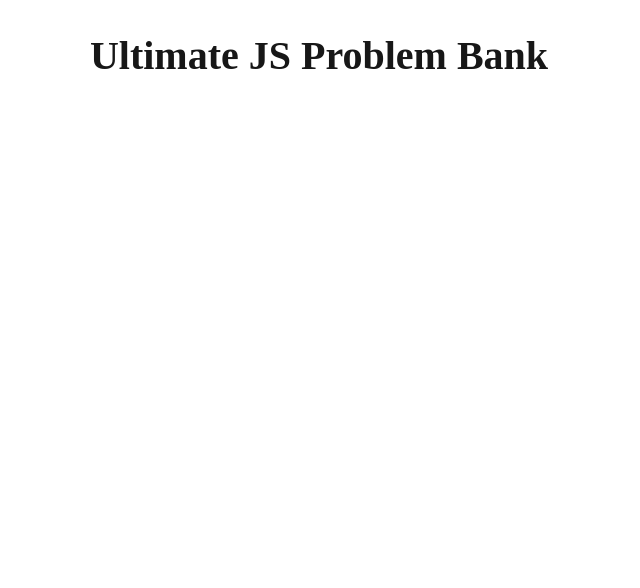
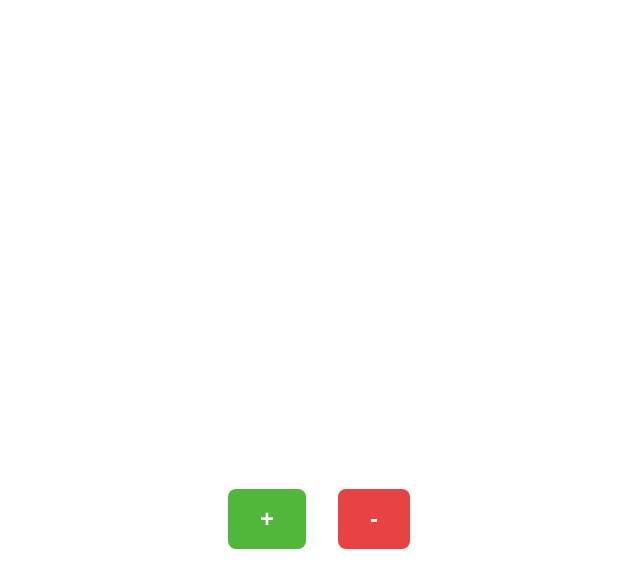
Before and after one commit to DemonDaddy22/ultimate-js-problem-bank, a Next.js app in the folder react/: page / in a window 1280 px wide. Shown: the top 588 px of the page, without its empty margins (321-961 px from the left). Built offline with nearby package versions, Linux system fonts and the light colour scheme.

Commit message:
Create a counter app

```diff
--- a/react/src/app/page.tsx
+++ b/react/src/app/page.tsx
@@ -1,9 +1,10 @@
+import Counter from '@/components/Counter';
 import styles from '@/styles/page.module.css';
 
 const Home = () => {
   return (
-    <main>
-      <h1 className={styles.heading}>Ultimate JS Problem Bank</h1>
+    <main className={styles.main}>
+      <Counter />
     </main>
   );
 };
--- /dev/null
+++ b/react/src/components/Counter/index.tsx
@@ -0,0 +1,35 @@
+/**
+ * Problem link - https://bigfrontend.dev/react/The-React-Counter
+ */
+
+'use client';
+import React, { useState } from 'react';
+import styles from '@/styles/counter.module.css';
+
+const Counter: React.FC = () => {
+  const [count, setCount] = useState<number>(0);
+
+  const handleIncrement = () => {
+    setCount(prevCount => prevCount + 1);
+  };
+
+  const handleDecrement = () => {
+    setCount(prevCount => prevCount - 1);
+  };
+
+  return (
+    <section className={styles.counterContainer}>
+      <h1 className={styles.counterHeading}>{count}</h1>
+      <div className={styles.buttonContainer}>
+        <button onClick={handleIncrement} className={styles.buttonIncrement}>
+          +
+        </button>
+        <button onClick={handleDecrement} className={styles.buttonDecrement}>
+          -
+        </button>
+      </div>
+    </section>
+  );
+};
+
+export default React.memo(Counter);
--- /dev/null
+++ b/react/src/styles/counter.module.css
@@ -0,0 +1,46 @@
+.counterContainer {
+  width: 50rem;
+  margin: 0 auto;
+  padding: 6rem;
+  display: flex;
+  flex-direction: column;
+  justify-content: center;
+  align-items: center;
+  gap: 1rem;
+}
+
+.counterHeading {
+  font-size: 12rem;
+  font-family: --font-geist-mono;
+  color: #FFFFFF;
+}
+
+.buttonContainer {
+  display: flex;
+  gap: 2rem;
+}
+
+.button {
+  padding: 1rem 2rem;
+  font-size: 1.5rem;
+  border: none;
+  border-radius: 0.5rem;
+  color: #FFFFFF;
+  cursor: pointer;
+  font-weight: bold;
+  transition: filter 0.2s ease;
+}
+
+.buttonIncrement {
+  composes: button;
+  background-color: #51B73B;
+}
+
+.buttonDecrement {
+  composes: button;
+  background-color: #E84343;
+}
+
+.button:hover {
+  filter: brightness(0.8);
+}
--- a/react/src/styles/page.module.css
+++ b/react/src/styles/page.module.css
@@ -1,6 +1,8 @@
-.heading {
-  padding: 2rem;
-  text-align: center;
-  font-size: 2.5rem;
-  font-family: --font-geist-mono;
+.main {
+  display: flex;
+  flex-direction: column;
+  justify-content: center;
+  align-items: center;
+  min-height: 100vh;
+  padding: 0 2rem;
 }
```
Also changed, not shown: 1 other file (tests, documents, lock files or other folders).
